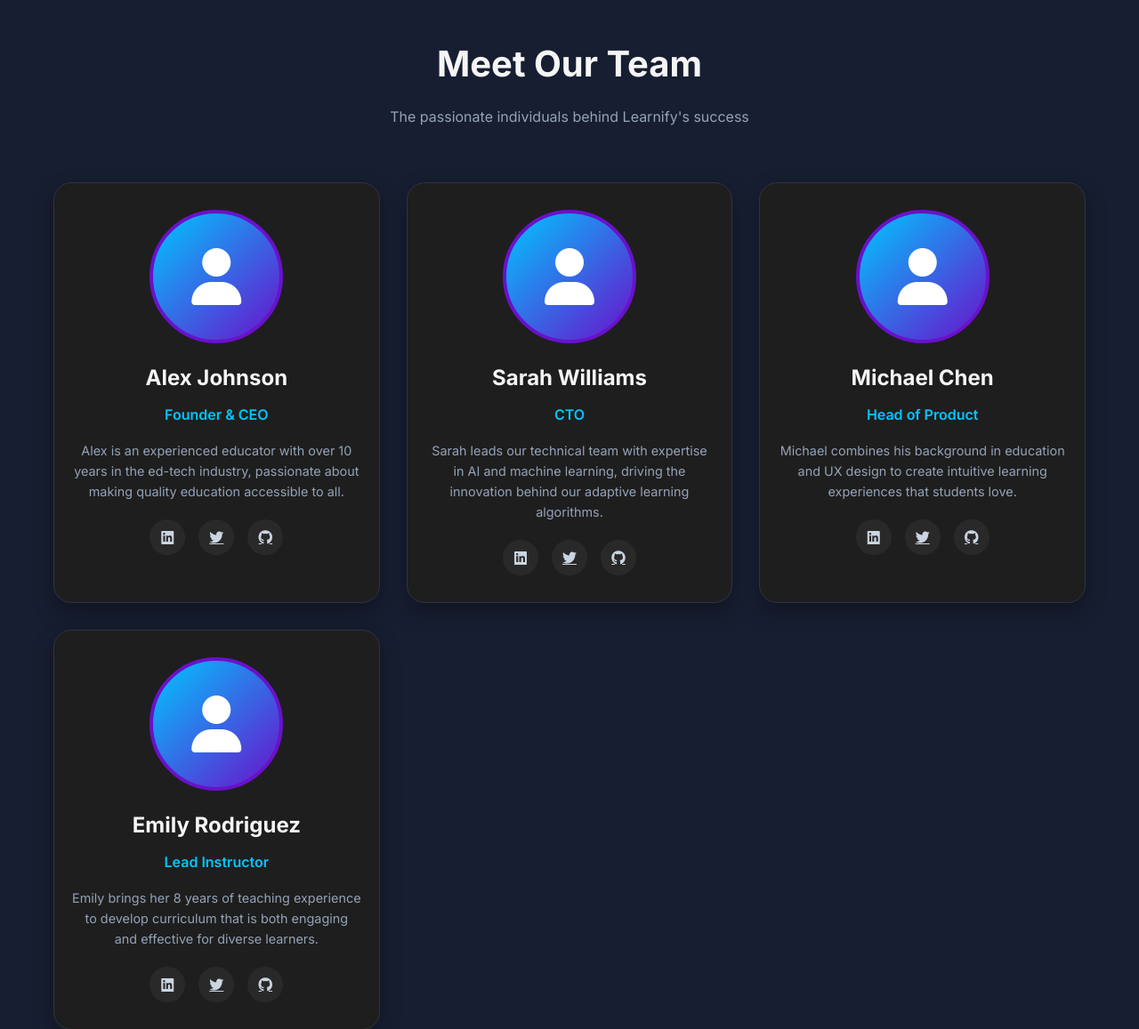
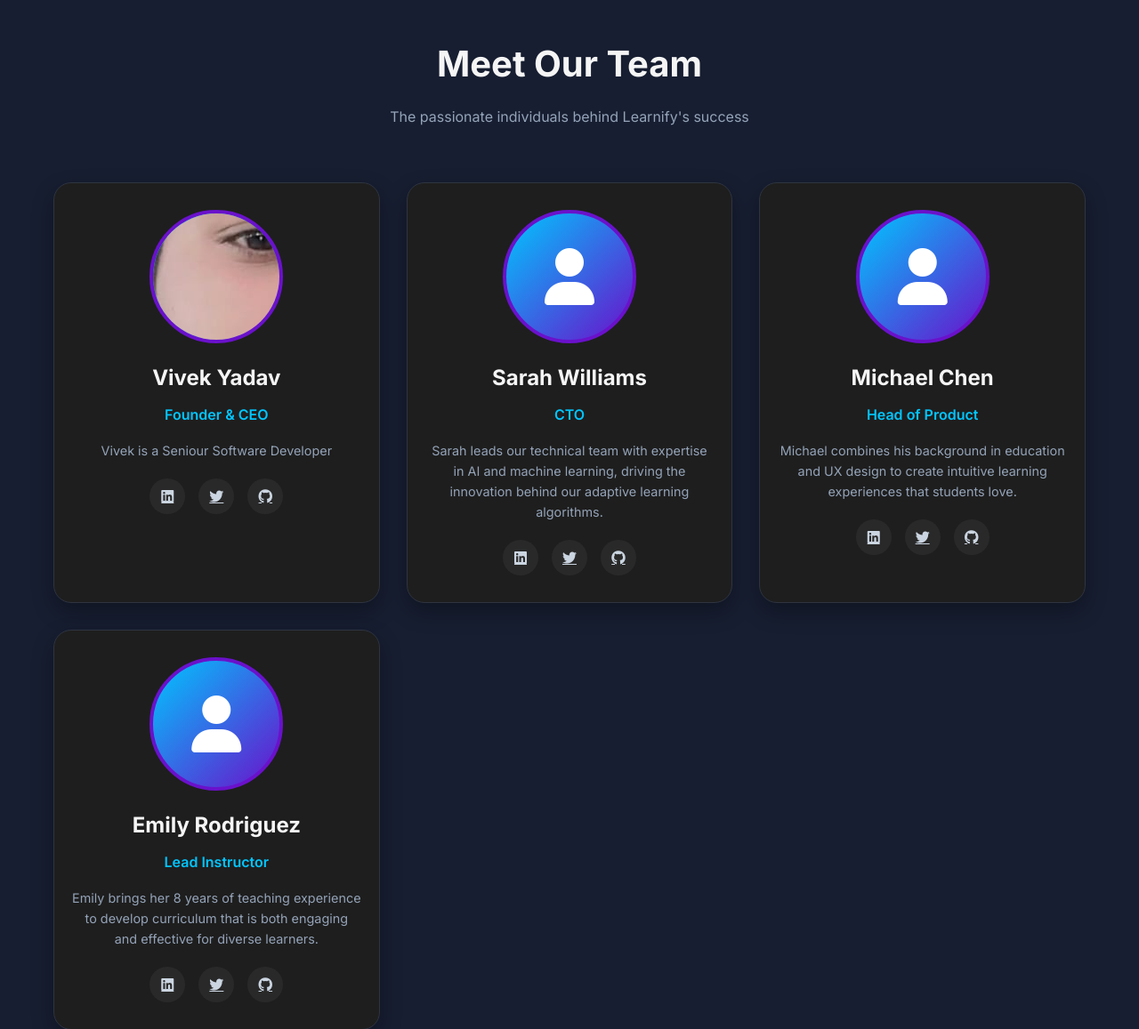
Before and after one commit to vivekyadav1050/learnify, a Flask app: page /aboutus in a window 1280 px wide. Shown: the part 1121-2278 px from the top of the page at 89% size. Run offline with Flask 3, Linux system fonts and the light colour scheme; some libraries are stand-ins or nearby versions.

Commit message:
Update aboutus.html

```diff
--- a/templates/aboutus.html
+++ b/templates/aboutus.html
@@ -74,11 +74,15 @@
       </div>
       <div class="team-grid">
         <div class="team-member">
-          <div class="member-image"><i class="fas fa-user"></i></div>
+          <div class="member-image">
+                <img src="{{ url_for('static', filename='images/vivekyadav.jpeg') }}" alt="Vivek Yadav">
+</div>
           <div class="member-info">
-            <h3>Alex Johnson</h3>
+            <h3>Vivek Yadav</h3>
             <div class="member-role">Founder & CEO</div>
-            <p class="member-bio">Alex is an experienced educator with over 10 years in the ed-tech industry, passionate about making quality education accessible to all.</p>
+            <p class="member-bio">Vivek is a Seniour Software Developer
+
+            </p>
             <div class="social-links">
               <a href="#"><i class="fab fa-linkedin"></i></a>
               <a href="#"><i class="fab fa-twitter"></i></a>
```
